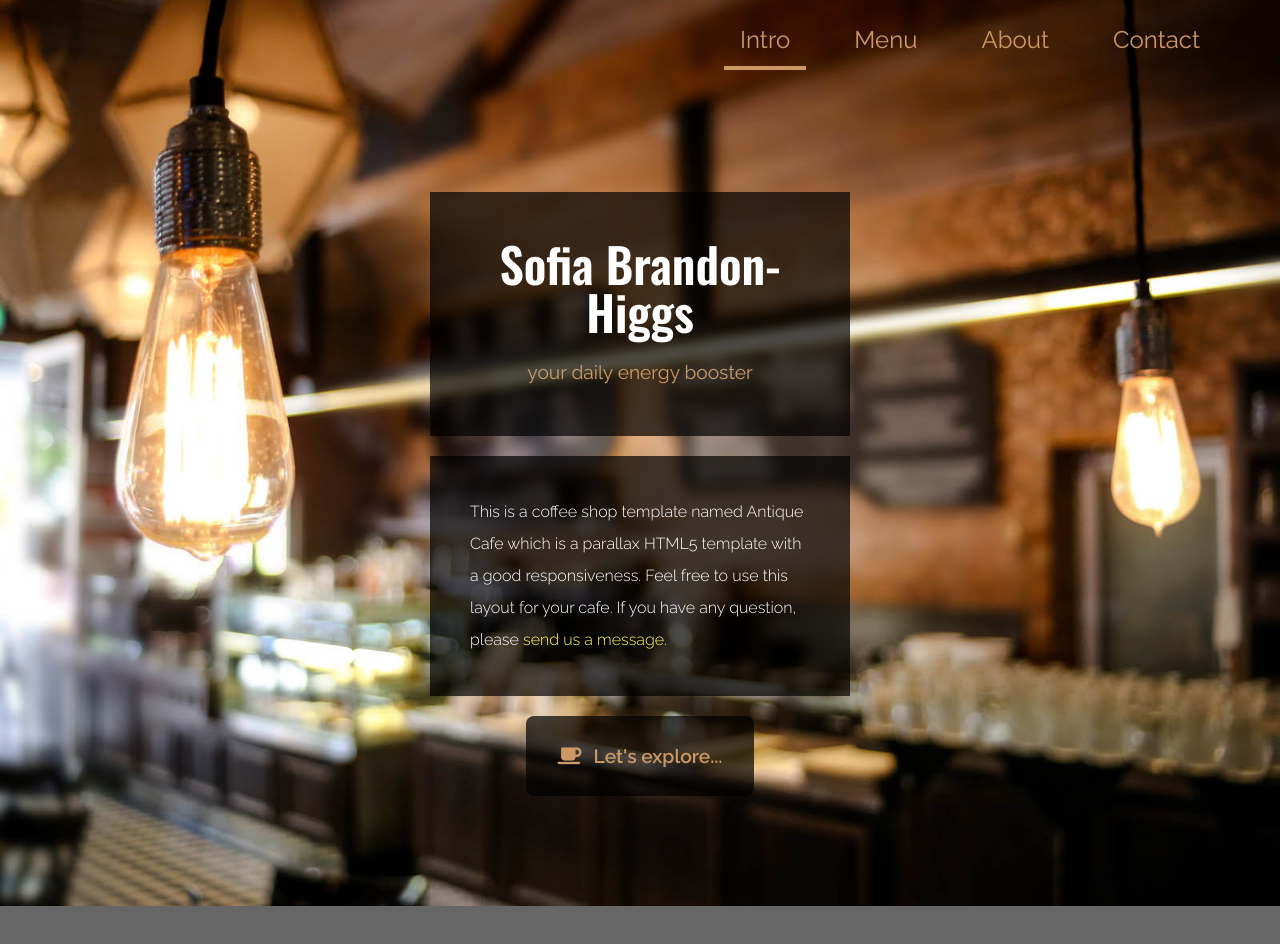
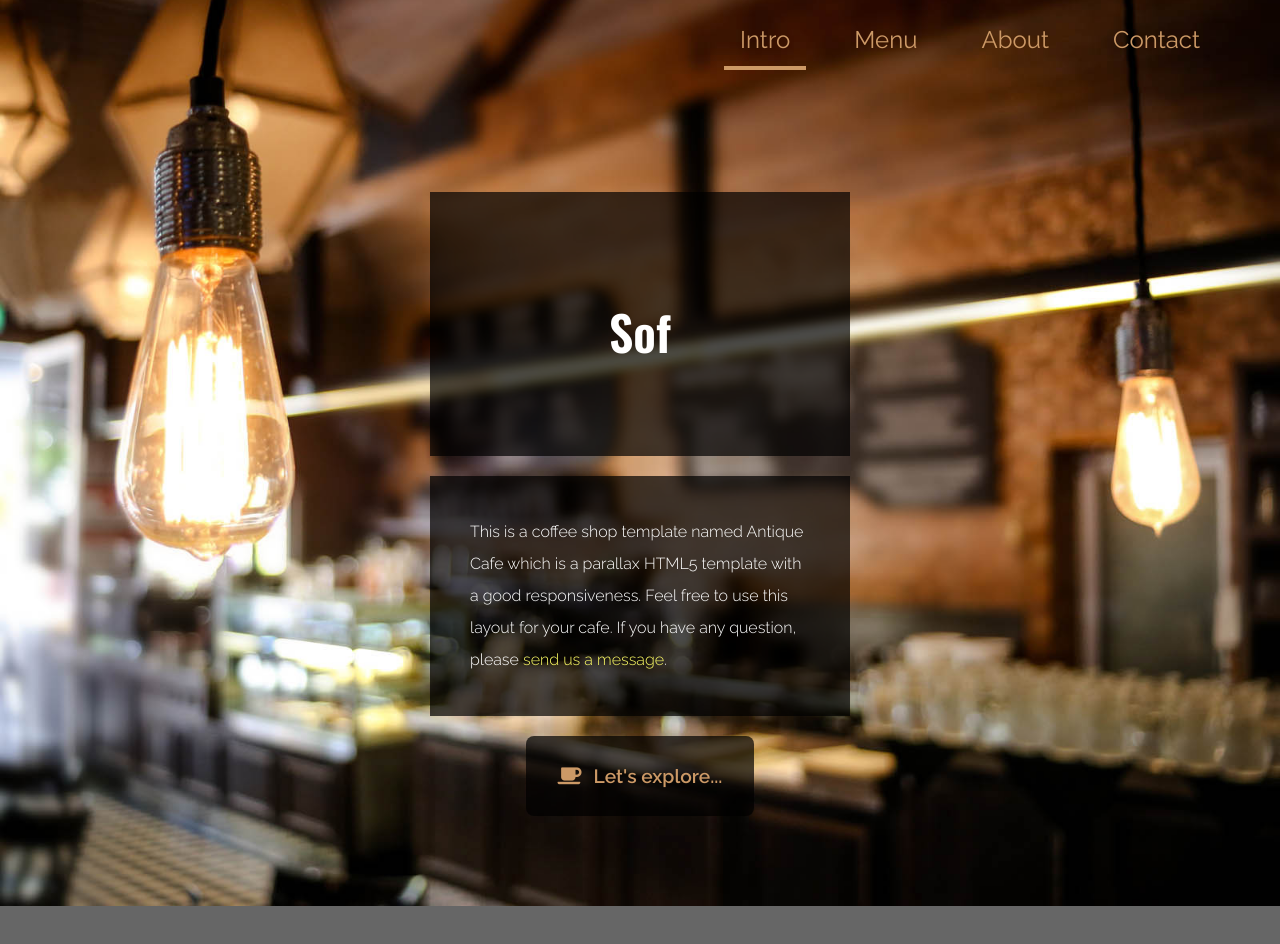
Before and after one commit to sofiaaluciaa/portfolio-website, a plain HTML site: page index.html in a window 1280 px wide. Shown: the top 944 px of the page. Drawn offline with nearby package versions, Linux system fonts and the light colour scheme.

Commit message:
Add files via upload

```diff
--- a/index.html
+++ b/index.html
@@ -38,8 +38,9 @@ https://www.tooplate.com/view/2126-antique-cafe
         <div class="container mx-auto px-2 tm-intro-width">
             <div class="sm:pb-60 sm:pt-48 py-20">
                 <div class="bg-black bg-opacity-70 p-12 mb-5 text-center">
-                    <h1 class="text-white text-5xl tm-logo-font mb-5">Sofia Brandon-Higgs</h1>
-                    <p class="tm-text-gold tm-text-2xl">your daily energy booster</p>
+                    <h1 class="text-white text-5xl tm-logo-font mb-5">&nbsp;</h1>
+                    <h1 class="text-white text-5xl tm-logo-font mb-5">Sof</h1>
+<p class="tm-text-gold tm-text-2xl">&nbsp;</p>
                 </div>
                 <div class="bg-black bg-opacity-70 p-10 mb-5">
                     <p class="text-white leading-8 text-sm font-light">
```
